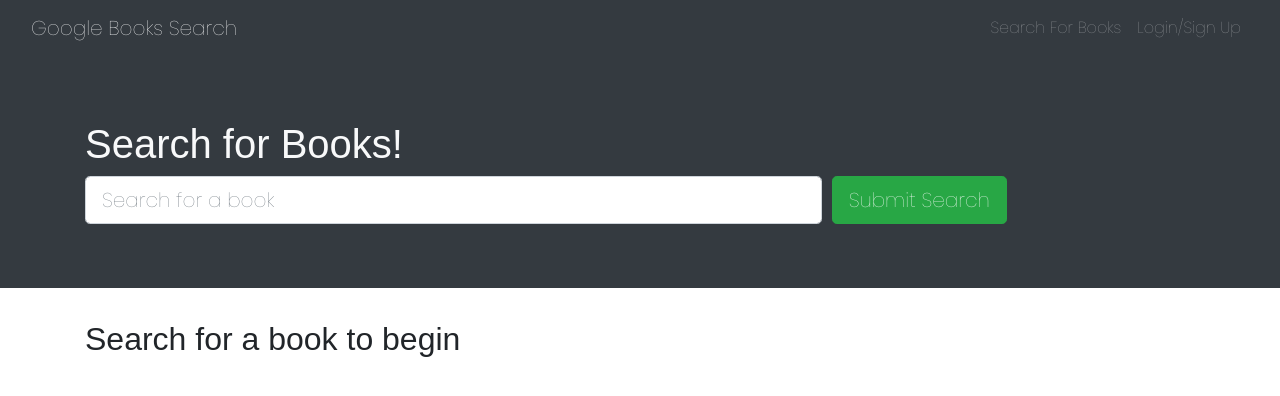
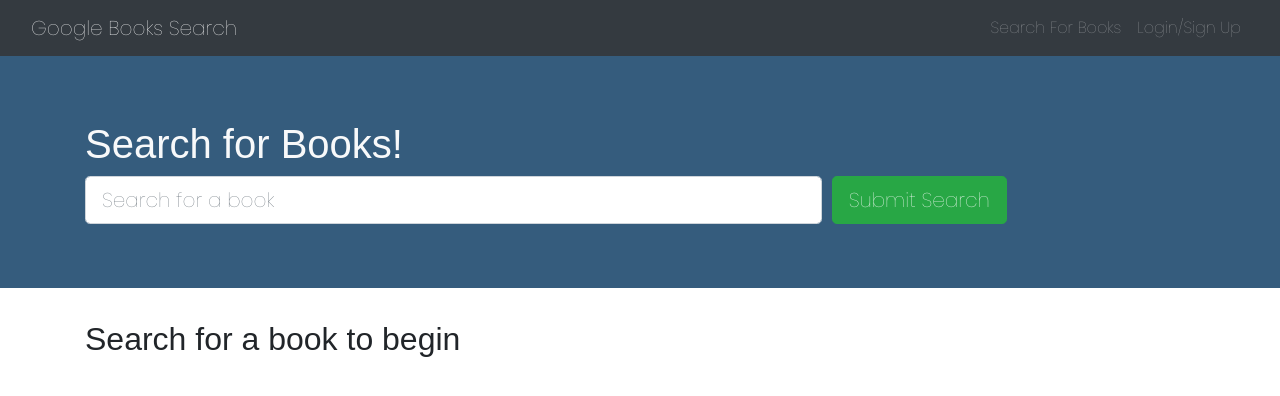
Before and after one commit to jbramirez03/Bookster, a React (Create React App) app in the folder client/: page / in a window 1280 px wide. Shown: the top 396 px of the page. Built offline with nearby package versions, Linux system fonts and the light colour scheme.

Commit message:
changed background color of home jumbotron

```diff
--- a/client/src/index.css
+++ b/client/src/index.css
@@ -18,3 +18,7 @@
   font-weight: 300;
   font-style: italic;
 }
+
+.jumbotron_background {
+  background-color: #355c7d;
+}
--- a/client/src/pages/SearchBooks.js
+++ b/client/src/pages/SearchBooks.js
@@ -83,7 +83,7 @@
 
   return (
     <>
-      <Jumbotron fluid className='text-light bg-dark'>
+      <Jumbotron fluid className='text-light jumbotron_background'>
         <Container>
           <h1>Search for Books!</h1>
           <Form onSubmit={handleFormSubmit}>
```
